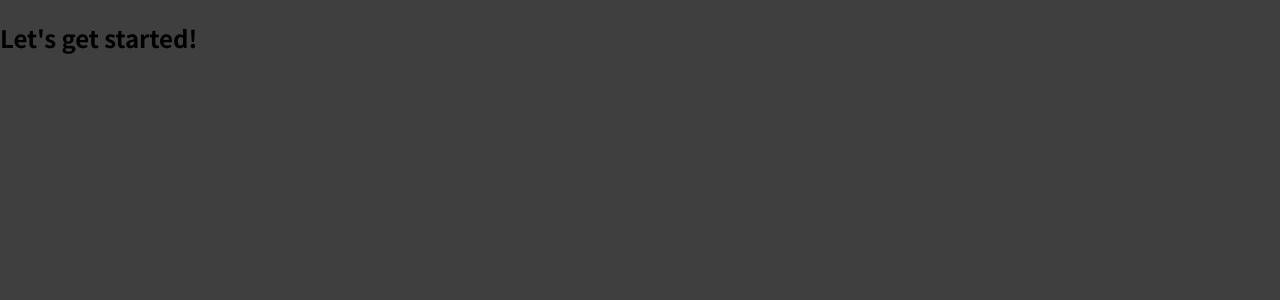
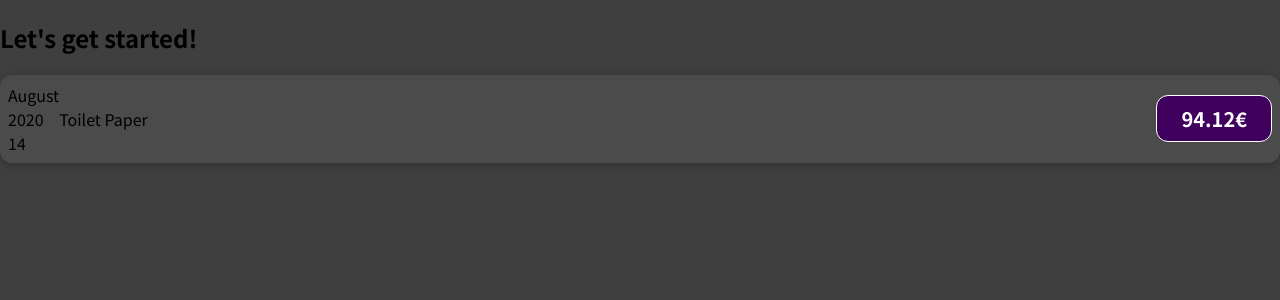
Before and after one commit to ShmuelBokobza/react-july, a React (Create React App) app: page / in a window 1280 px wide. Shown: the top 300 px of the page. Built offline with nearby package versions, Linux system fonts and the light colour scheme.

Commit message:
Create some components

```diff
--- a/src/App.js
+++ b/src/App.js
@@ -1,7 +1,35 @@
+import ExpenseItem from "./components/ExpenseItem";
+
 function App() {
+  const expenses = [
+    {
+      id: "e1",
+      title: "Toilet Paper",
+      amount: 94.12,
+      date: new Date(2020, 7, 14),
+    },
+    { id: "e2", title: "New TV", amount: 799.49, date: new Date(2021, 2, 12) },
+    {
+      id: "e3",
+      title: "Car Insurance",
+      amount: 294.67,
+      date: new Date(2021, 2, 28),
+    },
+    {
+      id: "e4",
+      title: "New Desk (Wooden)",
+      amount: 450,
+      date: new Date(2021, 5, 12),
+    },
+  ];
   return (
     <div>
       <h2>Let's get started!</h2>
+      <ExpenseItem
+        date={expenses[0].date}
+        title={expenses[0].title}
+        amount={expenses[0].amount}
+      ></ExpenseItem>
     </div>
   );
 }
--- /dev/null
+++ b/src/components/ExpenseDate.js
@@ -0,0 +1,18 @@
+import React from "react";
+
+const ExpenseDate = (props) => {
+  const month = props.date.toLocaleString("en-US", { month: "long" });
+  const day = props.date.toLocaleString("en-US", { day: "2-digit" });
+  const year = props.date.getFullYear();
+  return (
+    <div>
+      <div>
+        <div>{month}</div>
+        <div>{year}</div>
+        <div>{day}</div>
+      </div>
+    </div>
+  );
+};
+
+export default ExpenseDate;
--- /dev/null
+++ b/src/components/ExpenseItem.css
@@ -0,0 +1,56 @@
+.expense-item {
+  display: flex;
+  justify-content: space-between;
+  align-items: center;
+  box-shadow: 0 2px 8px rgba(0, 0, 0, 0.25);
+  padding: 0.5rem;
+  margin: 1rem 0;
+  border-radius: 12px;
+  background-color: #4b4b4b;
+}
+
+.expense-item__description {
+  display: flex;
+  flex-direction: column;
+  gap: 1rem;
+  align-items: flex-end;
+  flex-flow: column-reverse;
+  justify-content: flex-start;
+  flex: 1;
+}
+
+.expense-item h2 {
+  color: #3a3a3a;
+  font-size: 1rem;
+  flex: 1;
+  margin: 0 1rem;
+  color: white;
+}
+
+.expense-item__price {
+  font-size: 1rem;
+  font-weight: bold;
+  color: white;
+  background-color: #40005d;
+  border: 1px solid white;
+  padding: 0.5rem;
+  border-radius: 12px;
+}
+
+@media (min-width: 580px) {
+  .expense-item__description {
+    flex-direction: row;
+    align-items: center;
+    justify-content: flex-start;
+    flex: 1;
+  }
+
+  .expense-item__description h2 {
+    font-size: 1.25rem;
+  }
+
+  .expense-item__price {
+    font-size: 1.25rem;
+    padding: 0.5rem 1.5rem;
+  }
+}
--- /dev/null
+++ b/src/components/ExpenseItem.js
@@ -0,0 +1,15 @@
+import React from "react";
+import ExpenseDate from "./ExpenseDate";
+import "./ExpenseItem.css";
+
+const ExpenseItem = (props) => {
+  return (
+    <div className="expense-item">
+      <ExpenseDate date={props.date} />
+      <div className="expense-item__description">{props.title}</div>
+      <div className="expense-item__price">{props.amount}€</div>
+    </div>
+  );
+};
+
+export default ExpenseItem;
```
Also changed, not shown: 1 other file (tests, documents, lock files or other folders).
